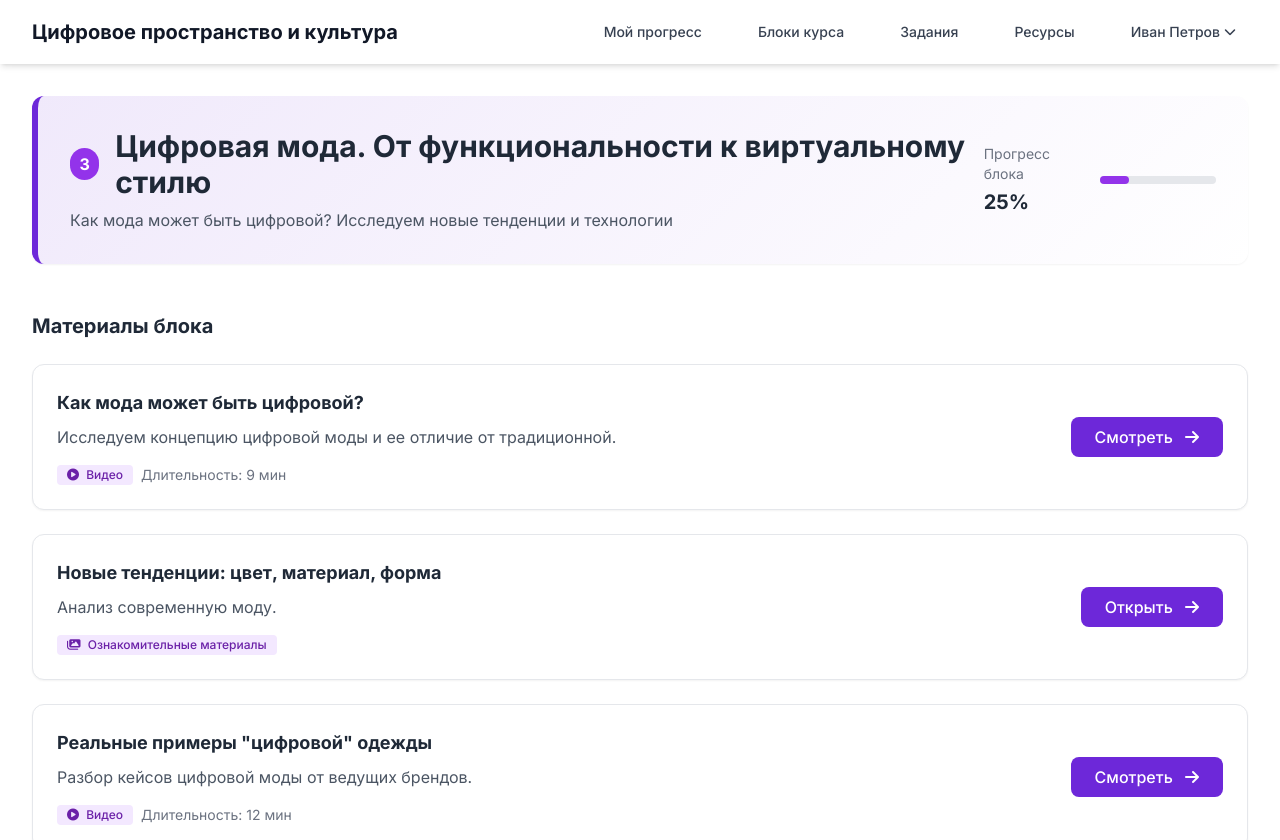
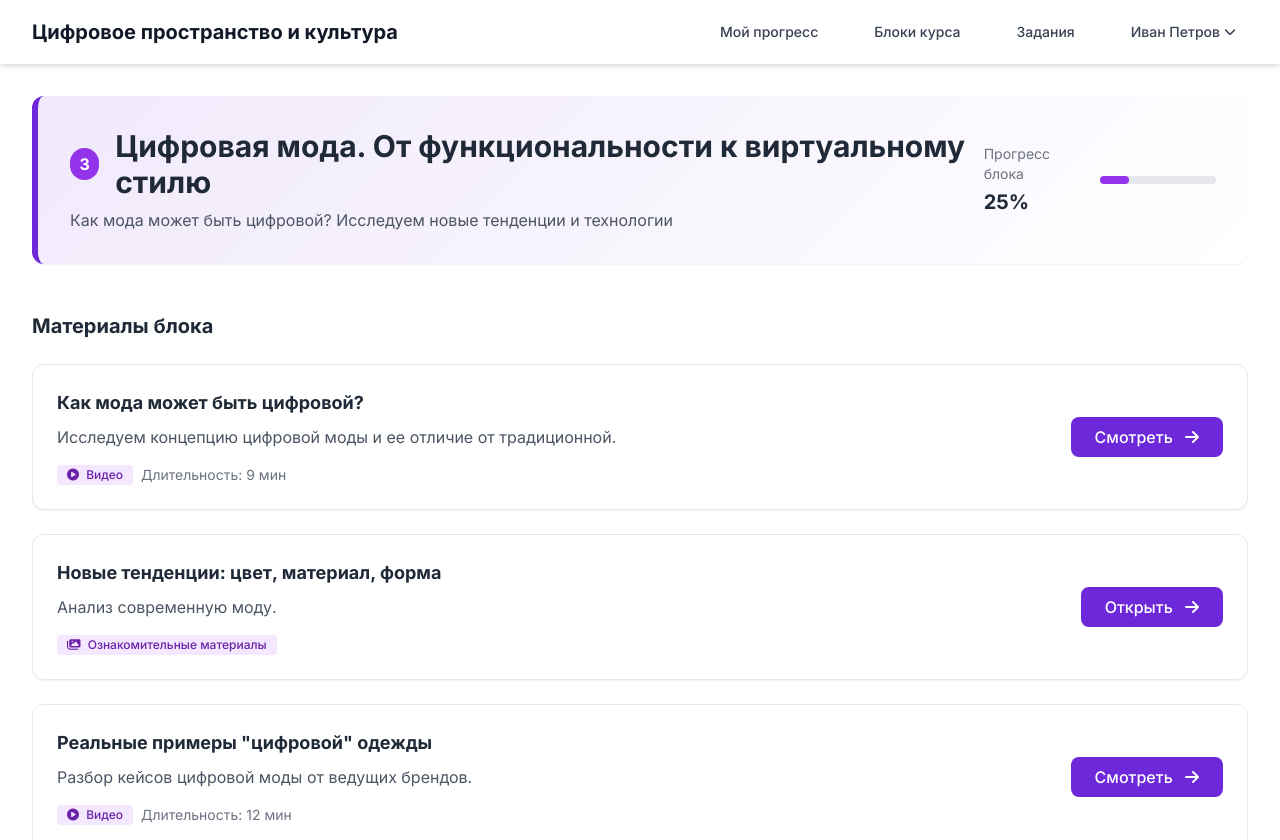
Before and after one commit to tatia2501/tcd_prototype, a plain HTML site: page block-3.html in a window 1280 px wide. Shown: the top 840 px of the page. Drawn offline with nearby package versions, Linux system fonts and the light colour scheme.

Commit message:
Update block-3.html

```diff
--- a/block-3.html
+++ b/block-3.html
@@ -240,7 +240,6 @@
                         <a href="course.html#progress" class="nav-link text-gray-700 hover:text-gray-900 px-3 py-2 text-sm font-medium">Мой прогресс</a>
                         <a href="course.html#blocks" class="nav-link text-gray-700 hover:text-gray-900 px-3 py-2 text-sm font-medium">Блоки курса</a>
                         <a href="course.html#tasks" class="nav-link text-gray-700 hover:text-gray-900 px-3 py-2 text-sm font-medium">Задания</a>
-                        <a href="course.html#resources" class="nav-link text-gray-700 hover:text-gray-900 px-3 py-2 text-sm font-medium">Ресурсы</a>
                         <div class="relative group">
                             <button class="flex items-center space-x-1 text-gray-700 hover:text-gray-900 px-3 py-2 text-sm font-medium">
                                 <span>Иван Петров</span>
@@ -272,7 +271,6 @@
             <a href="course.html#progress" class="block px-3 py-2 text-base font-medium text-gray-900">Мой прогресс</a>
             <a href="course.html#blocks" class="block px-3 py-2 text-base font-medium text-gray-900">Блоки курса</a>
             <a href="course.html#tasks" class="block px-3 py-2 text-base font-medium text-gray-900">Задания</a>
-            <a href="course.html#resources" class="block px-3 py-2 text-base font-medium text-gray-900">Ресурсы</a>
             <div class="border-t border-gray-200 w-full pt-4 mt-2">
                 <a href="profile.html" class="block px-3 py-2 text-base font-medium text-gray-900">Личный кабинет</a>
                 <a href="settings.html" class="block px-3 py-2 text-base font-medium text-gray-900">Настройки</a>
```
